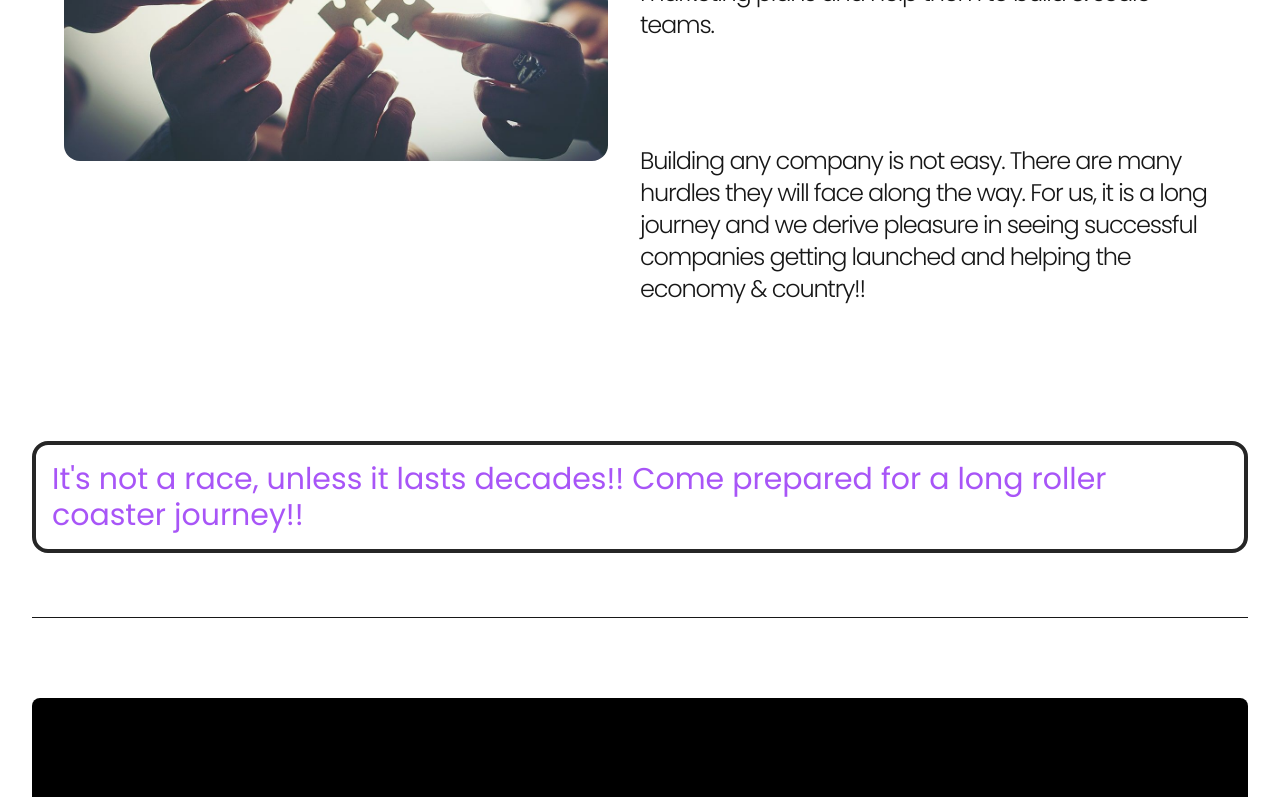
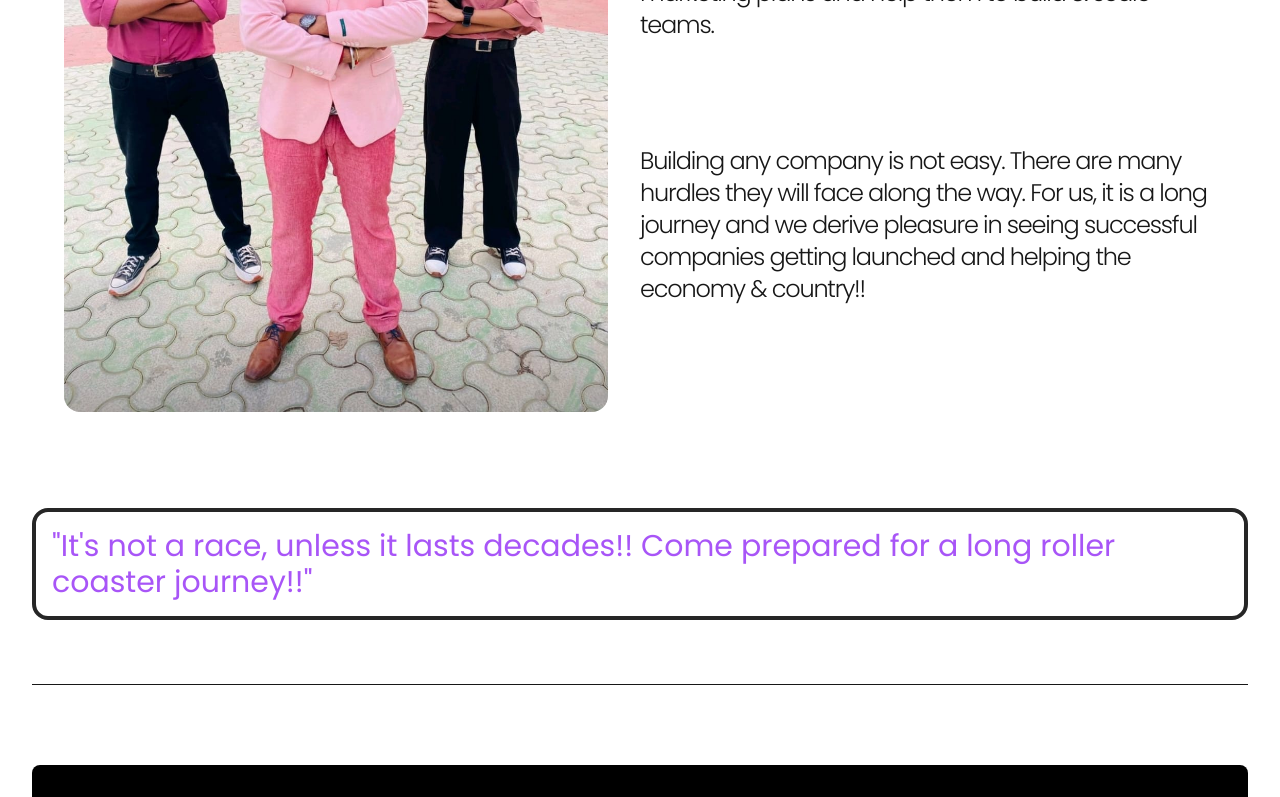
Before and after one commit to AdityaChaurasia016/VisionAstraaStartupAcademyWebsite, a React (Vite) app: page /discoverus in a window 1280 px wide. Shown: the part 1371-2168 px from the top of the page. Built offline with nearby package versions, Linux system fonts and the light colour scheme; a web font is replaced by a local one.

Commit message:
discover us

```diff
--- a/src/components2/Role.jsx
+++ b/src/components2/Role.jsx
@@ -1,6 +1,8 @@
 import React from 'react'
 import { motion } from "framer-motion"
-import roleImg from "../assets/ds2.jpg"
+import roleImg from "../assets/ds3.jpg"
+
+
 
 const Role = () => {
   return (
@@ -20,7 +22,7 @@ const Role = () => {
             transition={{duration:0.5}}
             className="w-full lg:w-1/2 lg:*:p-8">
             <div className="flex items-center justify-center">
-              <img className="rounded-2xl" src={roleImg} alt="about" />
+              <img className="rounded-2xl w-100 h-100" src={roleImg} alt="about" />
             </div>
           </motion.div>
            <motion.div
@@ -47,7 +49,7 @@ const Role = () => {
             <motion.div
             className="rounded-2xl border-4 border-neutral-800 p-4">
                 <p className='lg:text-3xl text-2xl text-purple-500'>
-                    It's not a race, unless it lasts decades!! Come prepared for a long roller coaster journey!!
+                    "It's not a race, unless it lasts decades!! Come prepared for a long roller coaster journey!!"
                 </p>
             </motion.div>
         </motion.div>
```
Also changed, not shown: src/assets/ds3.jpg (added).
